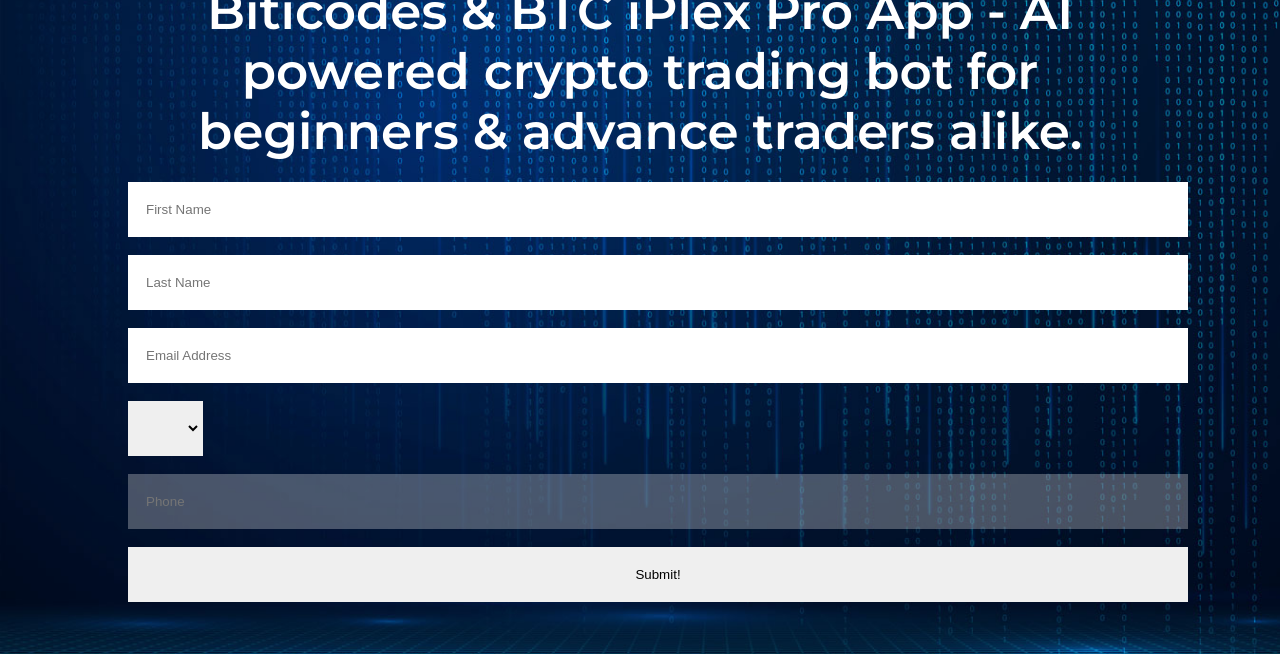
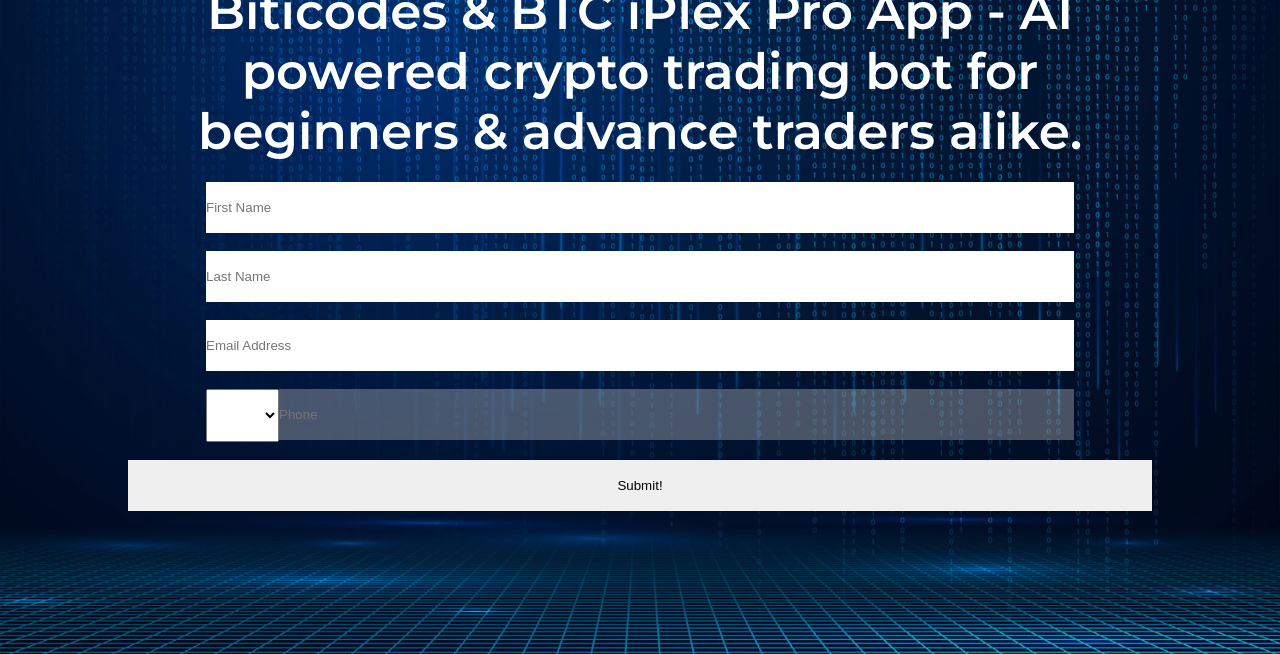
Before and after one commit to MiBoJRV/LiberMediaGroup, a plain HTML site: page index.html in a window 1280 px wide. Shown: the part 145-799 px from the top of the page. Drawn offline with nearby package versions, Linux system fonts and the light colour scheme.

Commit message:
add structure

```diff
--- a/styles/style.scss
+++ b/styles/style.scss
@@ -106,17 +106,19 @@
 
   .form__field {
     position: relative;
+    max-width: 868px;
+    margin: 0 auto;
+    width: 100%;
 
-    .phone-input {
+    &.phone-input {
       display: flex;
-      align-items: center;
 
     }
     .code-select {
       height: 51px;
       margin-bottom: 18px;
       padding: 0 16px;
-      border: 2px solid transparent;
+      //border: 2px solid transparent;
       outline: none;
     }
   }
@@ -125,15 +127,17 @@
     width: 100%;
     height: 51px;
     margin-bottom: 18px;
-    padding: 0 16px;
-    border: 2px solid transparent;
+    //padding: 0 16px;
+    //border: 2px solid transparent;
     outline: none;
+    border: none;
   }
 }
 
 
 .error {
-  border: 2px solid red;
+  //border: 2px solid red;
+  outline: 2px solid red;
 }
 
 .error-message {
```
Also changed, not shown: styles/style.css, 1 other file.
